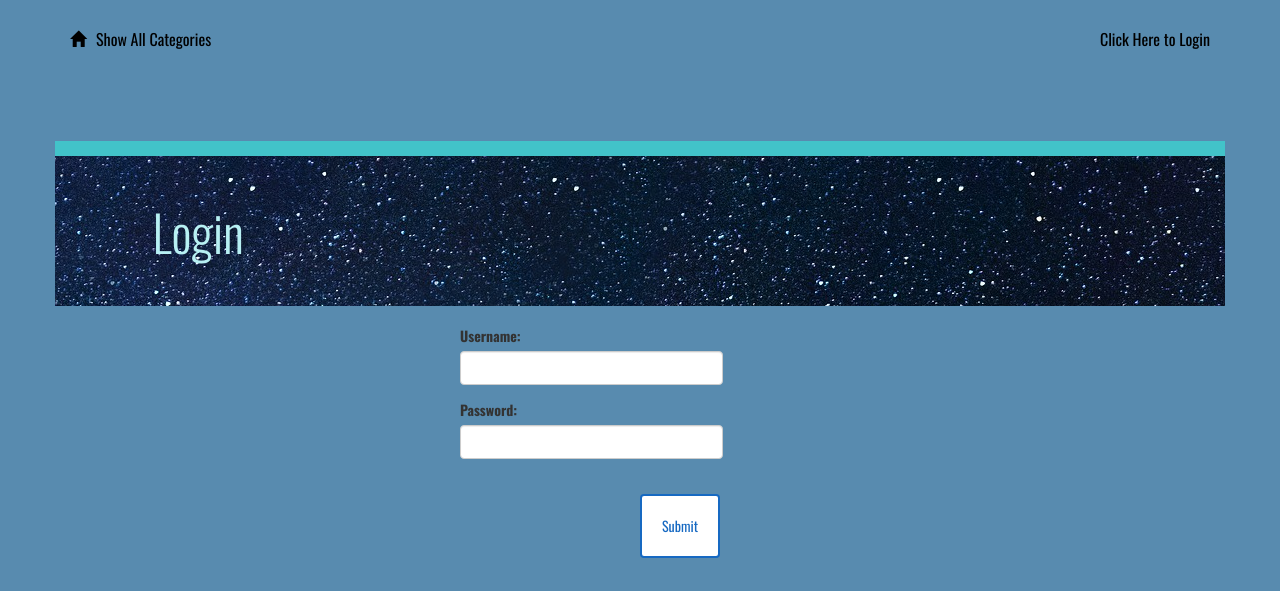
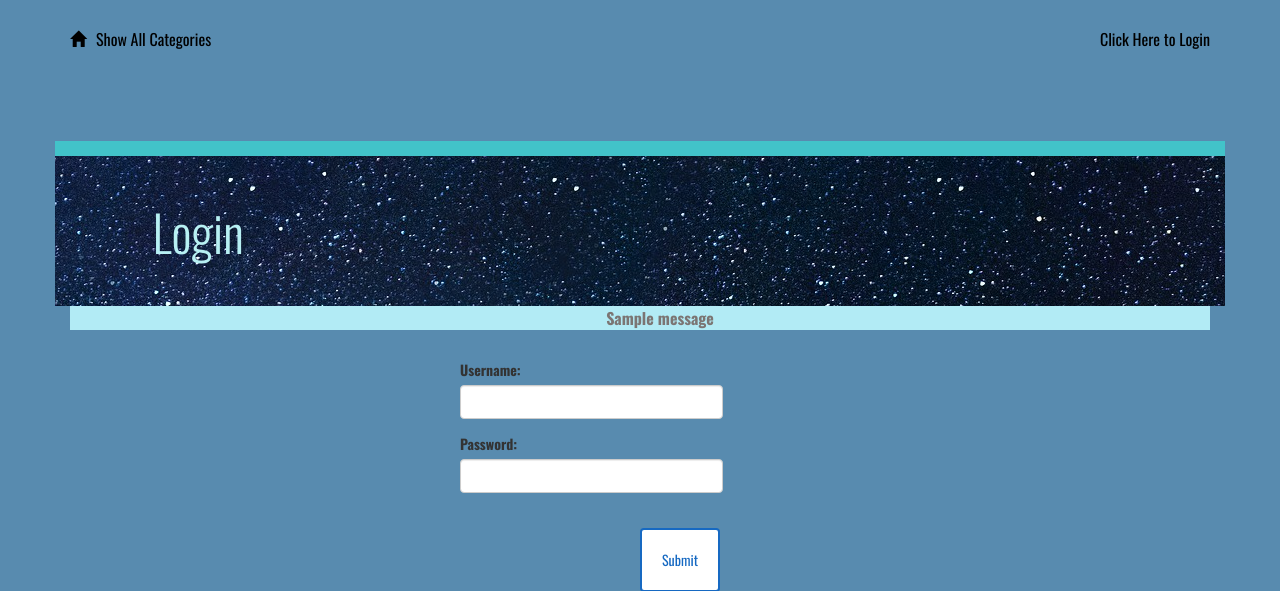
Before and after one commit to sjcorreia/catalog-project, a Flask app: page /login in a window 1280 px wide. Shown: the top 591 px of the page. Run offline with Flask 2, Linux system fonts and the light colour scheme; one stand-in notice (Sample message) is shown; some libraries are stand-ins or nearby versions.

Commit message:
Adds div to flash message

```diff
--- a/vagrant/catalog/templates/login.html
+++ b/vagrant/catalog/templates/login.html
@@ -14,6 +14,18 @@
         <div class="col-md-11 padding-none">
             <h1>Login</h1>
         </div>
+    </div>
+    <div class='flash'>
+        {% with messages = get_flashed_messages() %} {% if messages %}
+        <ul>
+            {% for message in messages %}
+            <li>
+                <strong> {{ message }} </strong>
+            </li>
+            {% endfor %}
+        </ul>
+        {% endif %} {% endwith %}
+
     </div>
     </br>
     <form action="#" method="post">
```
